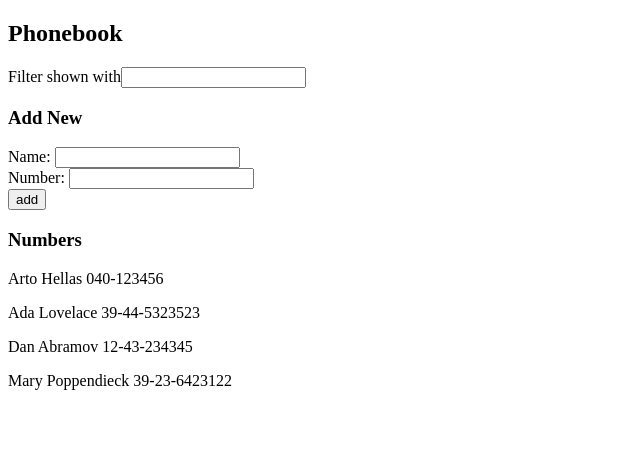
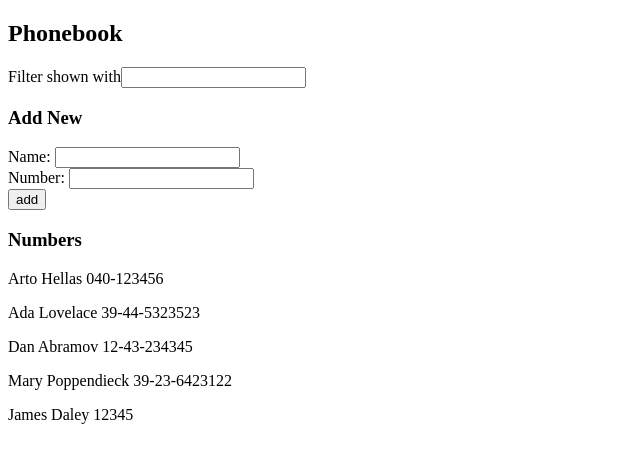
Before and after one commit to jamsdal/FullStackOpen, a React (Vite) app in the folder part2/Phonebook/: page / in a window 1280 px wide. Shown: the top 462 px of the page, without its empty margins (0-640 px from the left). Built offline with nearby package versions, Linux system fonts and the light colour scheme; data requests are answered from the project's data file.

Commit message:
Exercise 2.12

```diff
--- a/part2/Phonebook/db.json
+++ b/part2/Phonebook/db.json
@@ -1,5 +1,5 @@
 {
-  "persons":[
+  "persons": [
     {
       "name": "Arto Hellas",
       "number": "040-123456",
@@ -19,6 +19,12 @@
       "name": "Mary Poppendieck",
       "number": "39-23-6423122",
       "id": "4"
+    },
+    {
+      "name": "James Daley",
+      "number": "12345",
+      "id": "cojaMfC0wVo"
     }
-  ]
+  ],
+  "$schema": "./node_modules/json-server/schema.json"
 }
--- a/part2/Phonebook/src/App.jsx
+++ b/part2/Phonebook/src/App.jsx
@@ -61,7 +61,7 @@
   }
 
   const addPerson = (event) => {
-    event.preventDefault();
+    event.preventDefault()
 
     if (persons.find(person => person.name === newName)) {
       alert(`${newName} is already added to phonebook`)
@@ -70,11 +70,13 @@
 
     const personObject = {
       name: newName,
-      number: newNumber,
-      id: persons.length + 1
+      number: newNumber
     }
 
-    setPersons(persons.concat(personObject))
+    axios.post("http://localhost:3001/persons", personObject)
+      .then(response =>{
+        setPersons(persons.concat(response.data))
+      })
   }
 
   const handleNameChange = (event) => {
```
